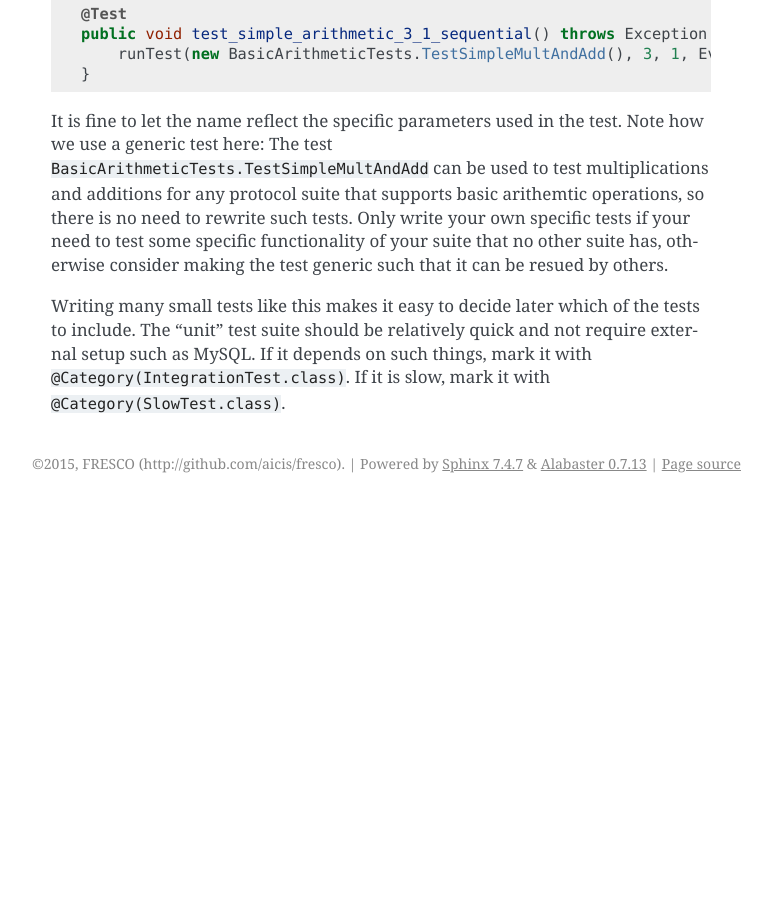
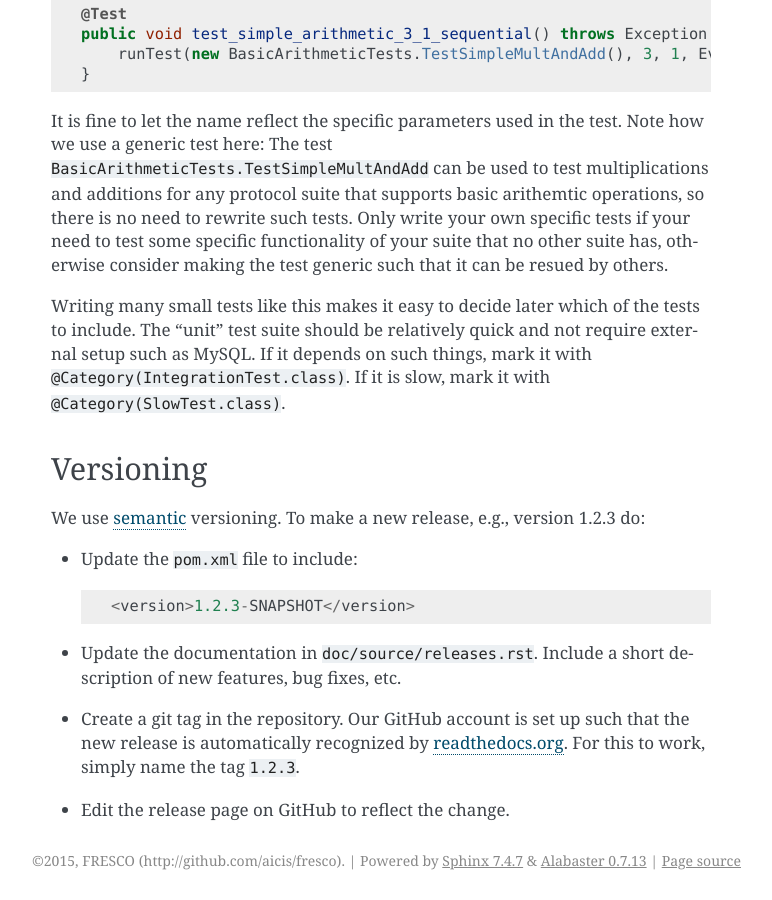
Before and after one commit to aicis/fresco, a Sphinx documentation site: the page built from doc/source/developers.rst, in a window 1280 px wide and 900 px high, scrolled down 2484 px. Shown: the whole window, without its empty margins (369-1141 px from the left). Built offline with Sphinx 7.4.7, drawn with Linux system fonts in a browser that asks for light colours; before the commit the page ends 2987 px from its top, so only the background shows below that.

Commit message:
Add doc section about releases.

```diff
--- a/doc/source/developers.rst
+++ b/doc/source/developers.rst
@@ -158,3 +158,24 @@ of the tests to include. The "unit" test suite should be relatively
 quick and not require external setup such as MySQL. If it depends on
 such things, mark it with ``@Category(IntegrationTest.class)``. If it
 is slow, mark it with ``@Category(SlowTest.class)``.
+
+
+Versioning
+----------
+
+We use `semantic <http://semver.org>`_ versioning. To make a new
+release, e.g., version 1.2.3 do:
+
+* Update the ``pom.xml`` file to include::
+
+    <version>1.2.3-SNAPSHOT</version>
+
+* Update the documentation in ``doc/source/releases.rst``. Include a
+  short description of new features, bug fixes, etc.
+
+* Create a git tag in the repository. Our GitHub account is set up
+  such that the new release is automatically recognized by
+  `readthedocs.org <http://readthedocs.org>`_. For this to work,
+  simply name the tag ``1.2.3``.
+
+* Edit the release page on GitHub to reflect the change.
```
